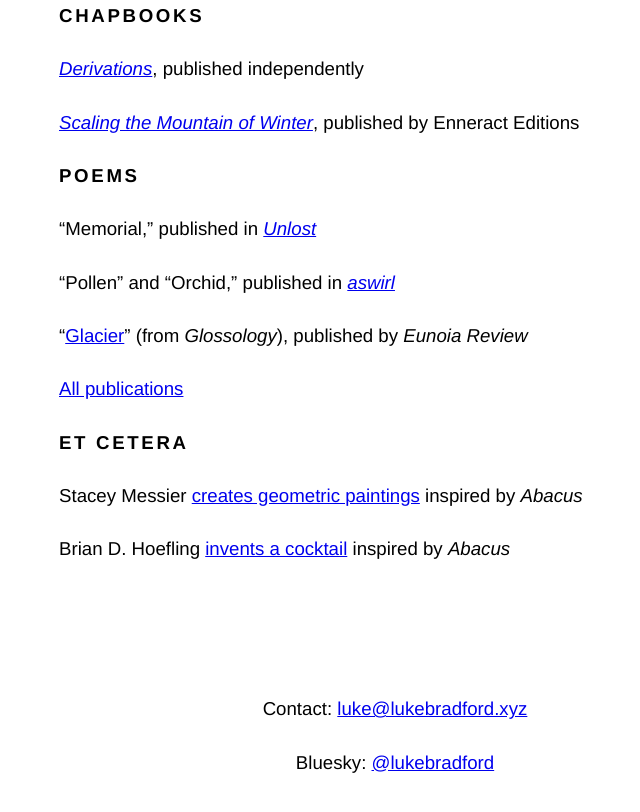
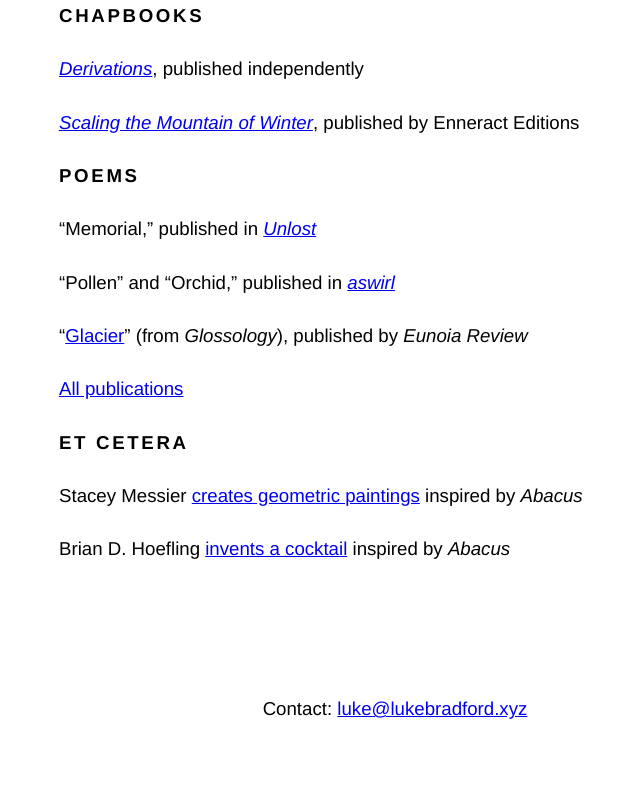
Before and after one commit to lukebradford/lukebradford.xyz, a plain HTML site: page index.html in a window 1280 px wide. Shown: the part 459-1271 px from the top of the page, without its empty margins (245-885 px from the left). Drawn offline with Linux system fonts and the light colour scheme.

Commit message:
Remove Bluesky

```diff
--- a/index.html
+++ b/index.html
@@ -139,10 +139,6 @@
         Contact: <a href="mailto:luke@lukebradford.xyz">luke@lukebradford.xyz</a>
         </p>
         <br>
-        <p class="centered">
-        Bluesky: <a href="https://bsky.app/profile/lukebradford.bsky.social">@lukebradford</a>
-        </p>
-        <br>
         <br>
         <br>
     </body>
```
